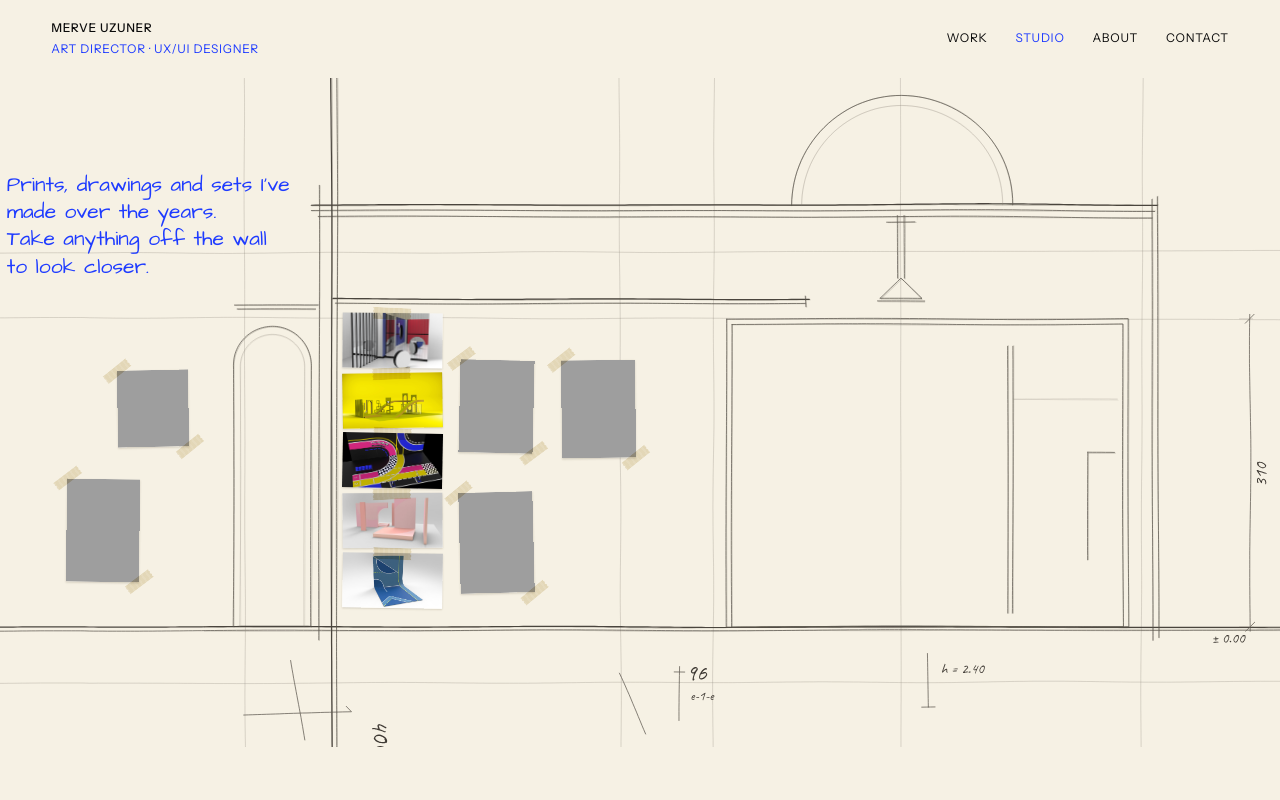
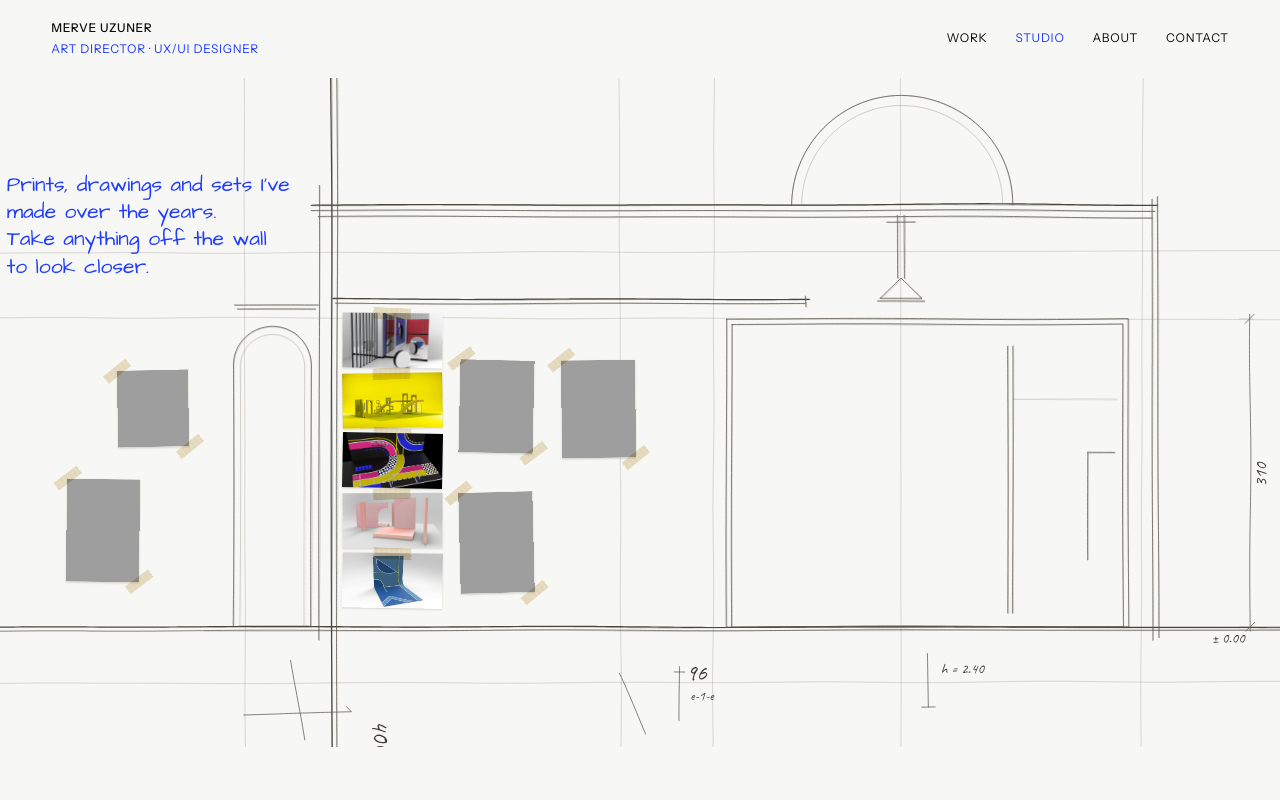
Before and after one commit to Mervellious/portfolio, a plain HTML site: page studio.html in a window 1280 px wide. Shown: the top 800 px of the page. Drawn offline with nearby package versions, Linux system fonts and the light colour scheme; grey boxes are pictures that could not be loaded.

Commit message:
Studio: use the site's background colour for the page and sheets
Co-Authored-By: Claude Opus 5.5 <noreply@anthropic.com>

```diff
--- a/assets/css/studio.css
+++ b/assets/css/studio.css
@@ -5,12 +5,9 @@
 
 
 /* ---------- 0. Page colour ---------- */
-/* This page only (studio.css loads only here): the page and the header
-   use the stage's paper colour, so they read as one surface.
-   --bg is the page background token from base.css. */
-:root {
-  --bg: #F6F1E4;
-}
+/* The page, header, stage and work sheets all use the site's own
+   background colour (--bg in base.css), like the other pages. The
+   sheets stand out by their borders and inner frame. */
 
 
 /* ---------- 1. Stage ---------- */
@@ -26,7 +23,7 @@
   position: relative;
   width: 960px;
   aspect-ratio: 1600 / 900;
-  background: #F6F1E4;
+  background: var(--bg);
   container-type: size;
   overflow: hidden;
 }
@@ -325,7 +322,7 @@
 .sheet-rest {
   position: absolute;
   inset: 0;
-  background: #FBF8F0;
+  background: var(--bg);
   border: 1px solid #0B0B0B;
   opacity: 0;
 }
```
